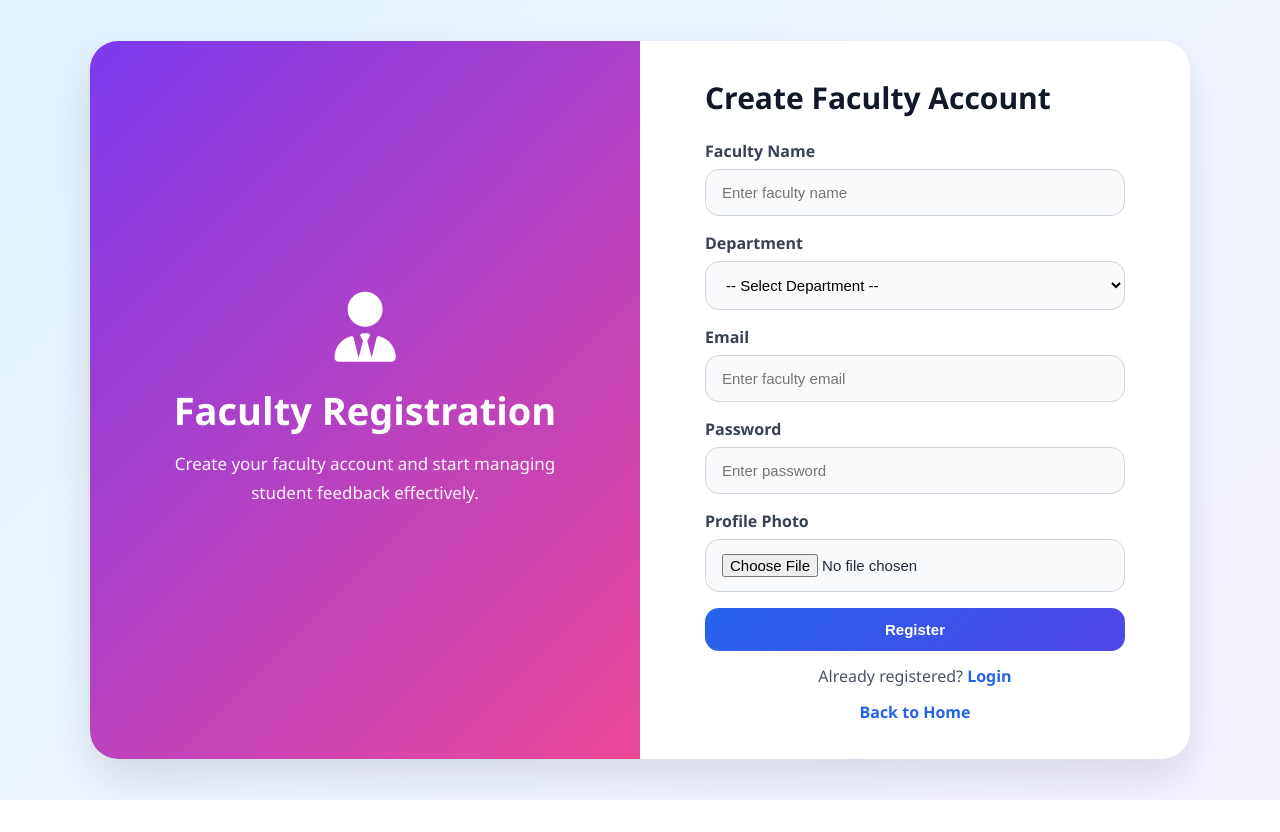
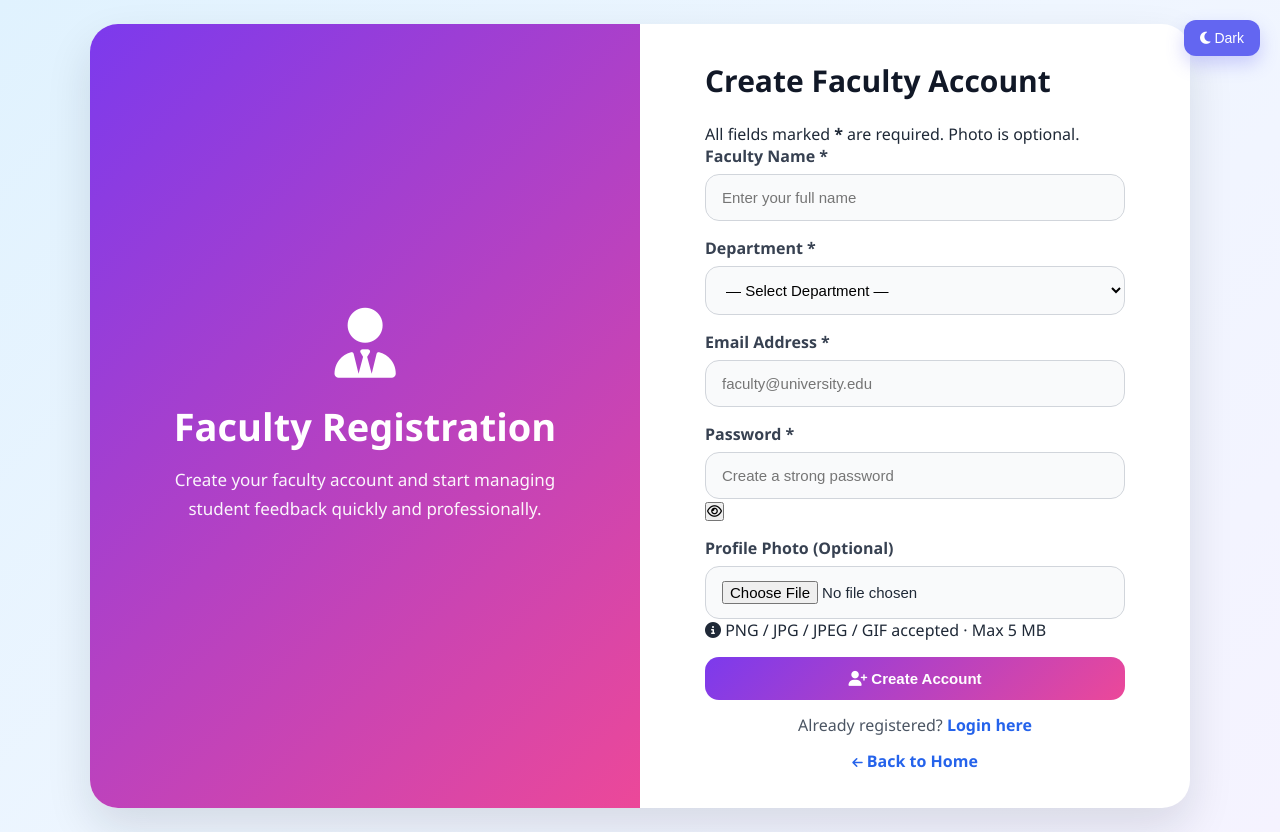
Before and after one commit to Koushindra12/Feedback_System, a Flask app: page /faculty_register in a window 1280 px wide. Before the commit the page ends 800 px from the top, so only its background shows below. Run offline with Flask 3, Linux system fonts and the light colour scheme.

Commit message:
Enhance faculty registration page layout and SEO
Added meta description for SEO and improved UI elements for faculty registration.

```diff
--- a/templates/faculty_register.html
+++ b/templates/faculty_register.html
@@ -3,42 +3,56 @@
 <head>
   <meta charset="UTF-8">
   <meta name="viewport" content="width=device-width, initial-scale=1.0">
-    <title>Student feedback System | Faculty Register</title>
+  <meta name="description" content="Faculty Registration — Create your faculty account on the Student Feedback System.">
+  <title>Student Feedback System | Faculty Register</title>
   <link rel="stylesheet" href="{{ url_for('static', filename='style.css') }}">
   <link rel="stylesheet" href="https://cdnjs.cloudflare.com/ajax/libs/font-awesome/6.5.0/css/all.min.css">
 </head>
 <body class="auth-body">
+
+  <div class="blob blob-1" style="background:radial-gradient(circle,rgba(124,58,237,.2),transparent);"></div>
+  <div class="blob blob-2" style="background:radial-gradient(circle,rgba(236,72,153,.18),transparent);"></div>
+
+  <button id="themeToggle" class="theme-btn" aria-label="Toggle dark mode">
+    <i class="fa-solid fa-moon" id="themeIcon"></i>
+    <span id="themeLabel">Dark</span>
+  </button>
+
   <div class="auth-container">
+
     <div class="auth-left faculty-gradient">
       <div class="auth-overlay">
         <i class="fa-solid fa-user-tie auth-big-icon"></i>
         <h1>Faculty Registration</h1>
-                <p>Create your faculty account and start managing student feedback effectively.</p>
+        <p>Create your faculty account and start managing student feedback quickly and professionally.</p>
       </div>
     </div>
 
     <div class="auth-right">
       <div class="auth-form-box">
         <h2>Create Faculty Account</h2>
+        <p class="form-sub">All fields marked <strong>*</strong> are required. Photo is optional.</p>
 
         {% with messages = get_flashed_messages(with_categories=true) %}
           {% if messages %}
             {% for category, message in messages %}
-                      <div class="alert {{ category }}">{{ message }}</div>
+              <div class="alert {{ category }}" role="alert">{{ message }}</div>
             {% endfor %}
           {% endif %}
         {% endwith %}
 
-                <form method="POST" enctype="multipart/form-data">
+        <form method="POST" enctype="multipart/form-data" id="faculty-register-form" novalidate>
+
           <div class="input-group">
-                        <label>Faculty Name</label>
-                        <input type="text" name="name" placeholder="Enter faculty name" required>
+            <label for="name">Faculty Name <span style="color:var(--error)">*</span></label>
+            <input type="text" id="name" name="name"
+                   placeholder="Enter your full name" required autocomplete="name">
           </div>
 
           <div class="input-group">
-    <label>Department</label>
-    <select name="department" required>
-        <option value="">-- Select Department --</option>
+            <label for="department">Department <span style="color:var(--error)">*</span></label>
+            <select id="department" name="department" required>
+              <option value="">— Select Department —</option>
               <option value="CSE">CSE</option>
               <option value="Electrical">Electrical</option>
               <option value="Mechanical">Mechanical</option>
@@ -49,27 +63,61 @@
           </div>
 
           <div class="input-group">
-                        <label>Email</label>
-                        <input type="email" name="email" placeholder="Enter faculty email" required>
+            <label for="email">Email Address <span style="color:var(--error)">*</span></label>
+            <input type="email" id="email" name="email"
+                   placeholder="faculty@university.edu" required autocomplete="email">
           </div>
 
           <div class="input-group">
-                        <label>Password</label>
-                        <input type="password" name="password" placeholder="Enter password" required>
+            <label for="password">Password <span style="color:var(--error)">*</span></label>
+            <div class="password-wrapper">
+              <input type="password" id="password" name="password"
+                     placeholder="Create a strong password" required autocomplete="new-password" minlength="6">
+              <button type="button" class="toggle-pw" id="togglePw" aria-label="Show password">
+                <i class="fa-regular fa-eye" id="eyeIcon"></i>
+              </button>
+            </div>
           </div>
 
           <div class="input-group">
-                        <label>Profile Photo</label>
-                        <input type="file" name="profile_photo" accept="image/*">
+            <label for="profile_photo">
+              Profile Photo
+              <span class="optional-label">(Optional)</span>
+            </label>
+            <input type="file" id="profile_photo" name="profile_photo" accept="image/*">
+            <p class="photo-note"><i class="fa-solid fa-circle-info" style="color:var(--accent-2);"></i> PNG / JPG / JPEG / GIF accepted · Max 5 MB</p>
           </div>
 
-                    <button type="submit" class="btn full-btn">Register</button>
+          <button type="submit" class="btn full-btn" id="faculty-register-submit"
+                  style="background:linear-gradient(135deg,#7c3aed,#ec4899);">
+            <i class="fa-solid fa-user-plus"></i> Create Account
+          </button>
         </form>
 
-                <p class="switch-link">Already registered? <a href="{{ url_for('faculty_login') }}">Login</a></p>
-                <p class="switch-link"><a href="{{ url_for('home') }}">Back to Home</a></p>
+        <p class="switch-link">Already registered? <a href="{{ url_for('faculty_login') }}" id="go-login">Login here</a></p>
+        <p class="switch-link"><a href="{{ url_for('home') }}" id="go-home"><i class="fa-solid fa-arrow-left" style="font-size:12px;"></i> Back to Home</a></p>
       </div>
     </div>
   </div>
+
+  <script>
+    function applyTheme(dark) {
+      document.body.classList.toggle('dark-mode', dark);
+      document.getElementById('themeIcon').className = dark ? 'fa-solid fa-sun' : 'fa-solid fa-moon';
+      document.getElementById('themeLabel').textContent = dark ? 'Light' : 'Dark';
+      localStorage.setItem('sgf-theme', dark ? 'dark' : 'light');
+    }
+    document.getElementById('themeToggle').addEventListener('click', () =>
+      applyTheme(!document.body.classList.contains('dark-mode')));
+    applyTheme(localStorage.getItem('sgf-theme') === 'dark');
+
+    const pw = document.getElementById('password');
+    const ei = document.getElementById('eyeIcon');
+    document.getElementById('togglePw').addEventListener('click', () => {
+      const hidden = pw.type === 'password';
+      pw.type = hidden ? 'text' : 'password';
+      ei.className = hidden ? 'fa-regular fa-eye-slash' : 'fa-regular fa-eye';
+    });
+  </script>
 </body>
 </html>
```
Lines whose indentation alone changed are shown as unchanged.
